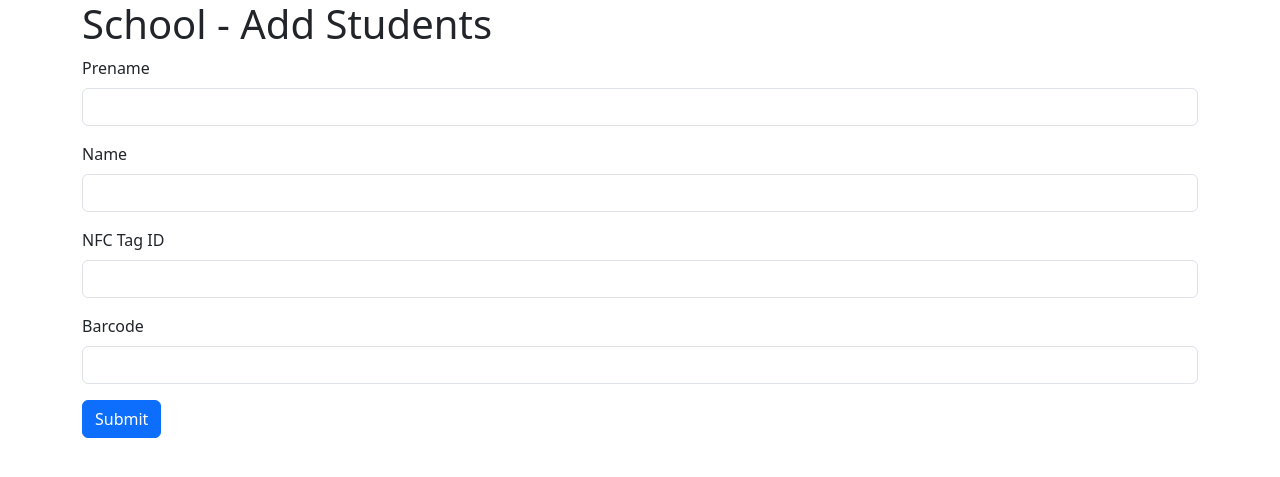
After one commit to JonasHeilig/Kiosk-POS, a Flask app: page /add_students in a window 1280 px wide. The commit adds this page. Shown: the top 477 px of the page. Run offline with Flask 3, Linux system fonts and the light colour scheme; a user stored in the database is signed in; some libraries are stand-ins or nearby versions.

Commit message:
Add Students Add Money to the Balance as Seller

```diff
--- a/main.py
+++ b/main.py
@@ -208,9 +208,45 @@ def student_options(id):
     requested_student = Students.query.get(id)
     if requested_student:
         transactions = TransactionsPOS.query.filter_by(student_id=requested_student.id).all()
-        return render_template('student_options.html', student_name=requested_student.prename + " " + requested_student.name, balance=requested_student.balance, transactions=transactions, app_name=app_name)
+        return render_template('student_options.html',
+                               student_name=requested_student.prename + " " + requested_student.name,
+                               balance=requested_student.balance, transactions=transactions, app_name=app_name)
     else:
         return render_template('student_options.html', error="Student not found", app_name=app_name)
+
+
+@app.route('/add_students', methods=['GET', 'POST'])
+def add_students():
+    if not check_permissions(['isAdmin']):
+        return redirect(url_for('login', error="You do not have permission to add students. Please login as an admin."))
+    if request.method == 'POST':
+        prename = request.form.get('prename')
+        name = request.form.get('name')
+        nfc_tag_id = request.form.get('nfc_tag_id')
+        barcode = request.form.get('barcode')
+        balance = 0
+        new_student = Students(prename=prename, name=name, nfc_tag_id=nfc_tag_id, barcode=barcode, balance=balance)
+        db.session.add(new_student)
+        db.session.commit()
+        return redirect(url_for('admin_dashboard'))
+    return render_template('add_students.html', app_name=app_name)
+
+
+@app.route('/add_money', methods=['GET', 'POST'])
+def add_money():
+    if not check_permissions(['allow_sell']):
+        return redirect(url_for('login', error="You do not have permission to sell. Please login as a seller."))
+    if request.method == 'POST':
+        tag_or_barcode = request.form.get('tag_or_barcode')
+        amount = float(request.form.get('amount'))
+        requested_student = Students.query.filter((Students.nfc_tag_id == tag_or_barcode) | (Students.barcode == tag_or_barcode)).first()
+        if requested_student:
+            requested_student.balance += amount
+            db.session.commit()
+            return redirect(url_for('kiosk'))
+        else:
+            return render_template('add_money.html', error="Student not found", app_name=app_name)
+    return render_template('add_money.html', app_name=app_name)
 
 
 def check_permissions(required_permissions):
--- /dev/null
+++ b/templates/add_students.html
@@ -0,0 +1,32 @@
+<!DOCTYPE html>
+<html lang="en">
+<head>
+    <title>{{ app_name }} - Add Students</title>
+    <link rel="stylesheet" href="/static/bootstrap-5.3.3-dist/css/bootstrap.min.css">
+    <script src="/static/bootstrap-5.3.3-dist/js/bootstrap.min.js"></script>
+</head>
+<body>
+    <div class="container">
+        <h1>{{ app_name }} - Add Students</h1>
+        <form method="post" action="/add_students">
+            <div class="mb-3">
+                <label for="prename" class="form-label">Prename</label>
+                <input type="text" class="form-control" id="prename" name="prename" required>
+            </div>
+            <div class="mb-3">
+                <label for="name" class="form-label">Name</label>
+                <input type="text" class="form-control" id="name" name="name" required>
+            </div>
+            <div class="mb-3">
+                <label for="nfc_tag_id" class="form-label">NFC Tag ID</label>
+                <input type="text" class="form-control" id="nfc_tag_id" name="nfc_tag_id" required>
+            </div>
+            <div class="mb-3">
+                <label for="barcode" class="form-label">Barcode</label>
+                <input type="text" class="form-control" id="barcode" name="barcode" required>
+            </div>
+            <button type="submit" class="btn btn-primary">Submit</button>
+        </form>
+    </div>
+</body>
+</html>
--- a/templates/admin_dashboard.html
+++ b/templates/admin_dashboard.html
@@ -39,7 +39,8 @@
                 </tr>
                 {% endfor %}
             </tbody>
-        </table>
+        </table> <br>
+        <a href="/student" class="btn btn-primary">Add Students</a>
     </div>
 </body>
 </html>
--- a/templates/index.html
+++ b/templates/index.html
@@ -11,7 +11,7 @@
         <img src="/static/pictures/logo.png" alt="Logo" class="mb-4">
         <h1 class="text-center mb-4">Welcome to the Kiosk POS of {{ app_name }}</h1>
         <p class="text-center mb-4">If you need help, please contact the administrator.</p>
-        <a href="/dashboard" class="btn btn-primary">To the Dashboard</a> <br>
+        <a href="/dashboard" class="btn btn-primary">To the Dashboard</a>
         <a href="/student" class="btn btn-primary">To the Student Login</a>
     </div>
 </body>
```
Also changed, not shown: templates/add_money.html (added, +24 -0 lines), instance/db.db, readme.md.
